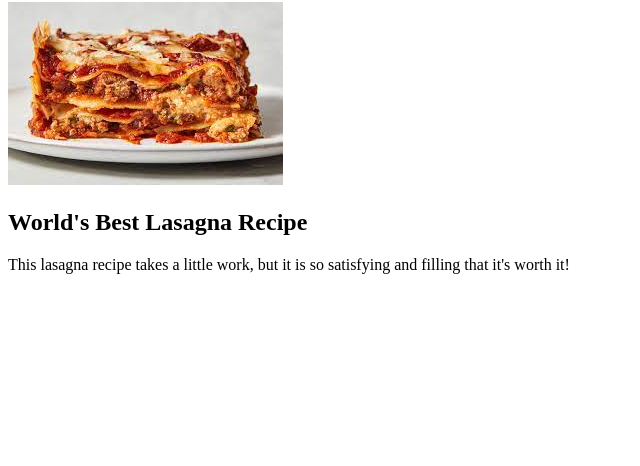
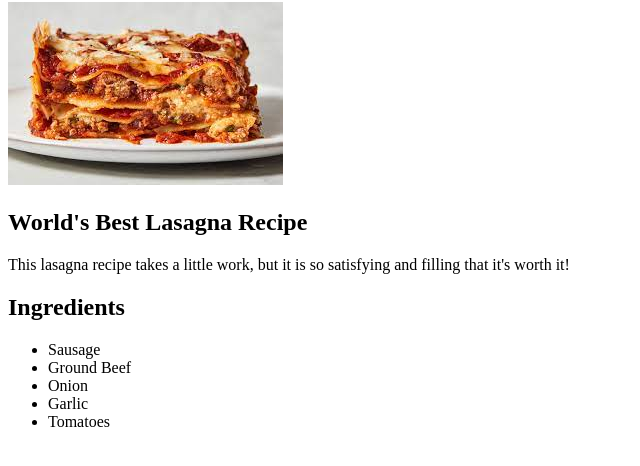
Before and after one commit to BrillaintIdiot/odin-recipes, a plain HTML site: page recipes/lasagna.html in a window 1280 px wide. Shown: the part 78-544 px from the top of the page, without its empty margins (0-640 px from the left). Drawn offline with Linux system fonts and the light colour scheme.

Commit message:
ADD lasagna.html
Addition of Ingredients heading and partial unordered list of ingredients

```diff
--- a/recipes/lasagna.html
+++ b/recipes/lasagna.html
@@ -10,6 +10,13 @@
         <img src="./lasagna.jpeg">
         <h2> World's Best Lasagna Recipe</h2>
         <p>This lasagna recipe takes a little work, but it is so satisfying and filling that it's worth it!</p>
-
+        <h2>Ingredients</h2>
+        <ul>
+            <li>Sausage</li>
+            <li>Ground Beef</li>
+            <li>Onion</li>
+            <li>Garlic</li>
+            <li>Tomatoes</li>
+        </ul>
     </body>
 </html>
```
